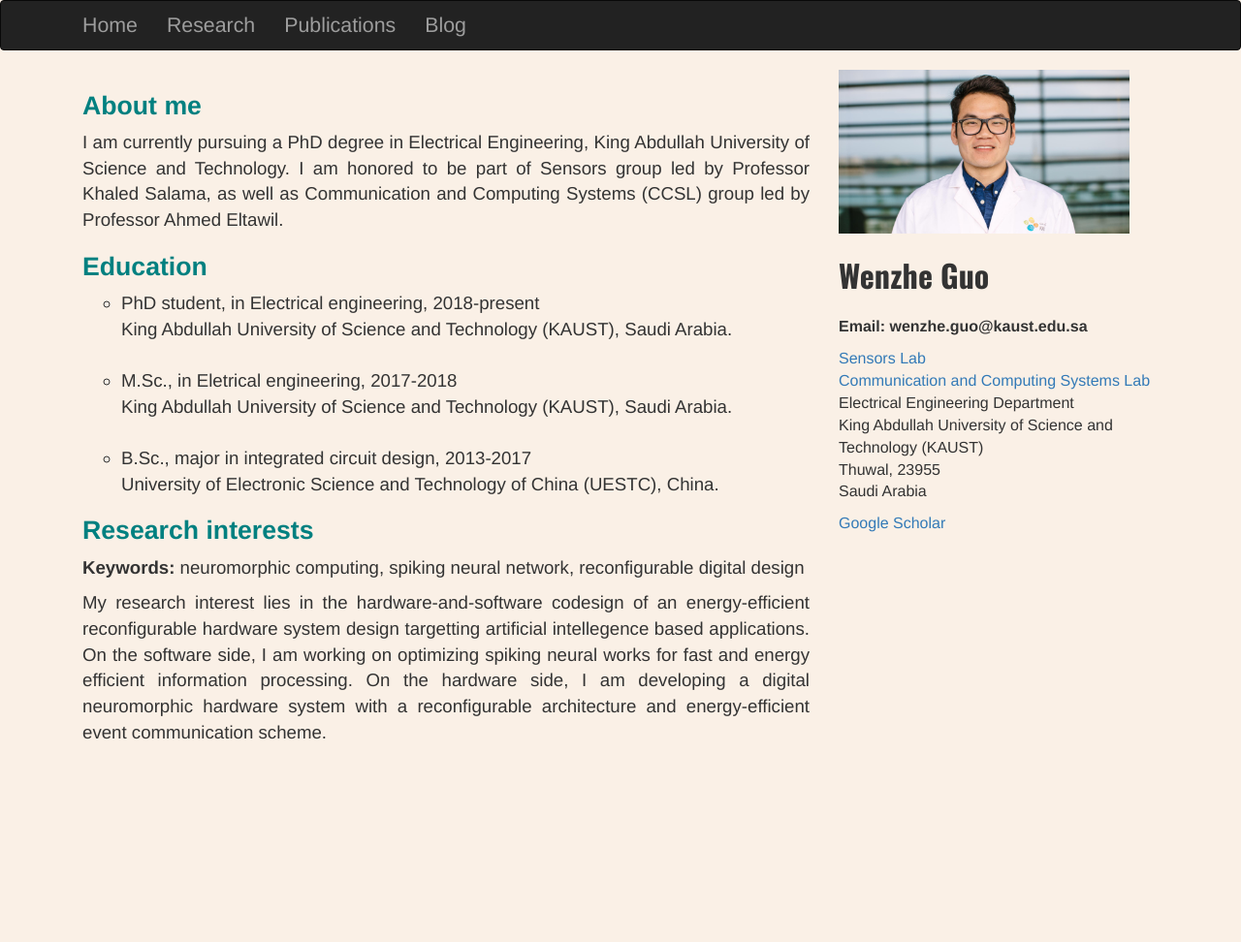
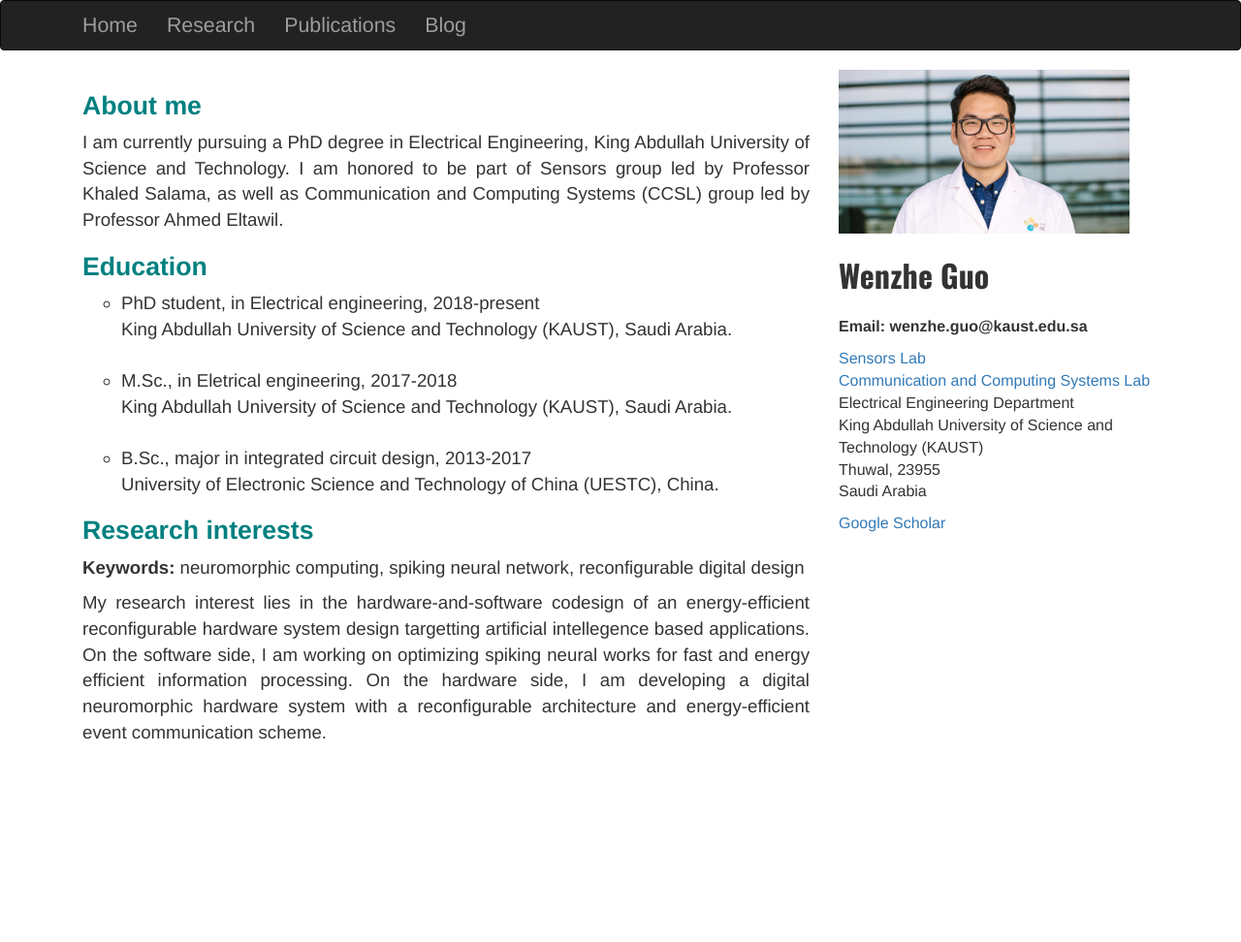
Before and after one commit to Wenzheguo/Wenzheguo.github.io, a Jekyll site: the page built from index.html, in a window 1280 px wide. Shown: the whole page at 97% size. Built offline with Jekyll 4.4.1, drawn with Linux system fonts in a browser that asks for light colours.

Commit message:
Update index.html

```diff
--- a/index.html
+++ b/index.html
@@ -6,7 +6,7 @@ title: Home
 <head>
     <style>
         body{
-            background-color: linen;
+            background-color: white;
         }
         p{
             font-size: 14pt;
```
